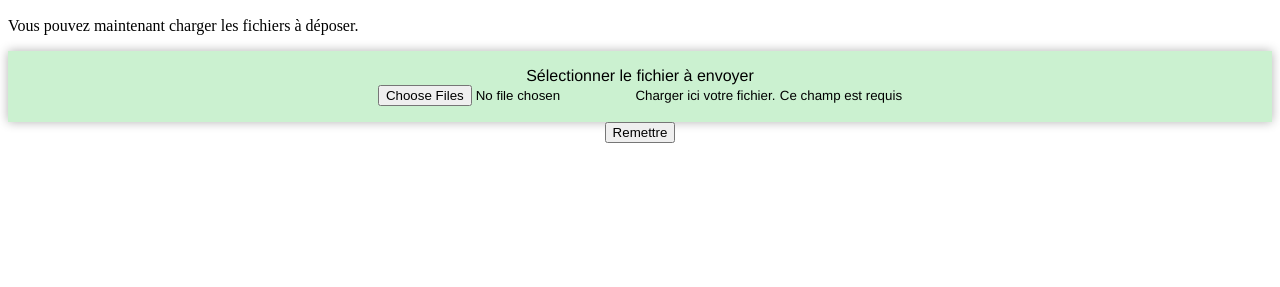
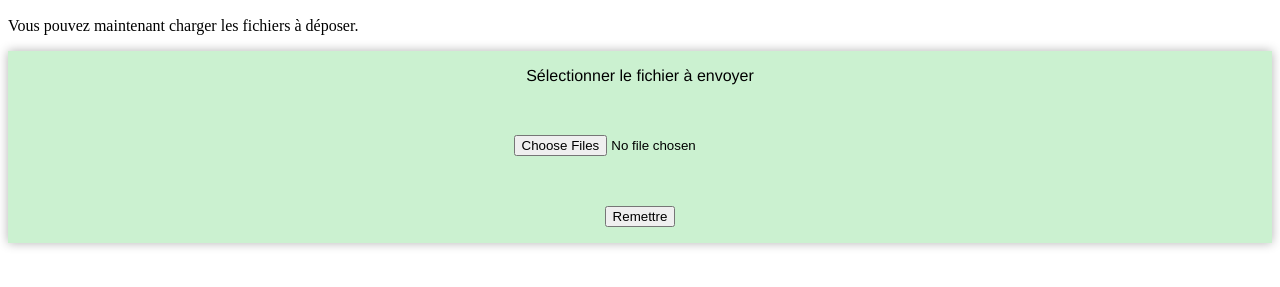
Before and after one commit to ml4nC3/DUESNSI_B4_dusin, a FastAPI app: template templates/remise.html in a window 1280 px wide. Shown: the part 95-382 px from the top of the page. Run offline with FastAPI, Linux system fonts and the light colour scheme; the template is opened without the code that fills it, so the values that code supplies are empty.

Commit message:
Update remise.html

```diff
--- a/templates/remise.html
+++ b/templates/remise.html
@@ -8,14 +8,17 @@
     <p> Vous pouvez maintenant charger les fichiers à déposer.</p>
     <form action= "/remise/validation/{{data_eleve['classe']}}/{{ data_eleve['nom'] }}/{{ data_eleve['prenom'] }}" method="post" enctype="multipart/form-data">
       <div class="form-group">
-          <label for="fichiers">Sélectionner le fichier à envoyer</label><br>
-          <input type="file" multiple  id="fichiers" name="fichiers" >
-          <small class= "help" id="nom_aide">Charger ici votre fichier.</small>
-          <small class="error">Ce champ est requis</small>
-          </div>
+          <label for="fichiers">Sélectionner le fichier à envoyer</label>
+          <p>&nbsp;</p>
+          <input type="file" multiple title="Charger ici votre fichier" id="fichiers" name="fichiers" ><br>
+          <!-- <small class= "help" id="nom_aide">Charger ici votre fichier.</small> -->
+          <!-- <small class="error">Ce champ est requis</small> -->
+            <p>&nbsp;</p>
+            <div class="button">
+            <button>Remettre</button>
+            </div>
+      </div>
 
-        <div class="button">
-          <button> Remettre</button>
-      </div>
+
 </body>
 </html>
```
